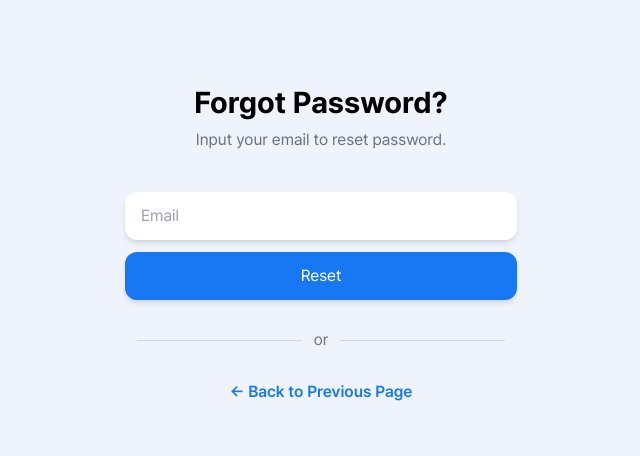
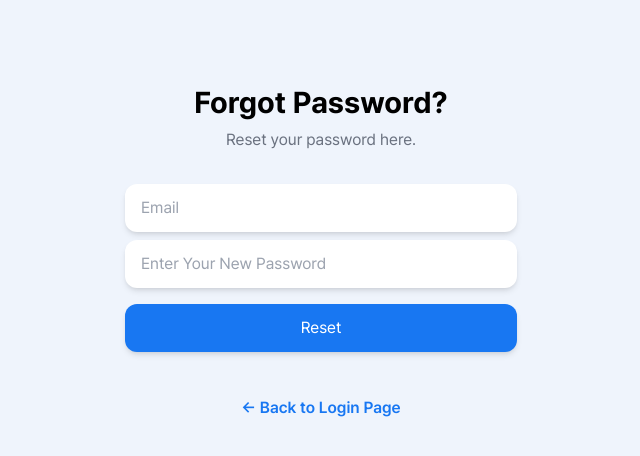
Before and after one commit to hheeseung/hwitter-refactoring, a Next.js app: page /reset-password in a window 1280 px wide. Shown: the top 456 px of the page, without its empty margins (319-959 px from the left). Built offline with nearby package versions, Linux system fonts and the light colour scheme.

Commit message:
feat: 비밀번호 초기화 기능

```diff
--- /dev/null
+++ b/src/app/(auth)/reset-password/actions.ts
@@ -0,0 +1,50 @@
+'use server';
+
+import prisma from '@/lib/db';
+import { z } from 'zod';
+import bcrypt from 'bcrypt';
+
+const isExistEmail = async (email: string) => {
+  const isExist = await prisma.user.findUnique({
+    where: {
+      email,
+    },
+  });
+  return Boolean(isExist);
+};
+
+const emailSchema = z.object({
+  email: z
+    .string()
+    .trim()
+    .email({ message: '이메일의 형식을 반드시 지켜서 입력해주세요.' })
+    .toLowerCase()
+    .refine(isExistEmail, '존재하지 않는 이메일입니다.'),
+  password: z.string().trim().min(5, '비밀번호는 5글자 이상이어야 합니다.'),
+});
+
+export async function reset(_: unknown, formData: FormData) {
+  const data = {
+    email: formData.get('email'),
+    password: formData.get('password'),
+  };
+  const result = await emailSchema.safeParseAsync(data);
+  if (!result.success) {
+    return {
+      errors: result.error.flatten(),
+    };
+  } else {
+    const hashedPassword = await bcrypt.hash(result.data.password, 12);
+    await prisma.user.update({
+      where: {
+        email: result.data.email,
+      },
+      data: {
+        password: hashedPassword,
+      },
+    });
+    return {
+      success: '비밀번호가 변경되었습니다.',
+    };
+  }
+}
--- a/src/app/(auth)/reset-password/page.tsx
+++ b/src/app/(auth)/reset-password/page.tsx
@@ -1,28 +1,51 @@
+'use client';
+
+import { useFormState } from 'react-dom';
 import Link from 'next/link';
+import { reset } from './actions';
 
-export default function ResetPassword() {
+export default function CheckEmail() {
+  const [state, dispatch] = useFormState(reset, null);
+
   return (
     <section className='text-center w-full p-7'>
-      <div className='mt-14 mb-10 space-y-2'>
+      <div className='mt-14 mb-8 space-y-2'>
         <h1 className='font-bold text-3xl'>Forgot Password?</h1>
-        <p className='text-gray-500'>Input your email to reset password.</p>
+        <p className='text-gray-500'>Reset your password here.</p>
       </div>
-      <form className='flex flex-col items-center space-y-3'>
-        <input className='auth-input' placeholder='Email' />
-        <button className='auth-button bg-primary text-white' type='submit'>
+      <form
+        action={dispatch}
+        className='flex flex-col items-start justify-center space-y-2'
+      >
+        <input
+          type='email'
+          name='email'
+          className='auth-input'
+          placeholder='Email'
+          required
+        />
+        {state &&
+          state.errors?.fieldErrors.email?.map((error, index) => (
+            <span key={index} className='px-2 py-1 text-like'>
+              {error}
+            </span>
+          ))}
+        <input
+          type='password'
+          name='password'
+          className='auth-input'
+          placeholder='Enter Your New Password'
+          required
+        />
+        <span>{state?.errors?.fieldErrors.password}</span>
+        <button type='submit' className='auth-button bg-primary text-white'>
           Reset
         </button>
       </form>
-      <div className='space-y-4 my-5'>
-        <p className='w-full my-7 text-gray-500 relative flex items-center justify-center'>
-          <span className='flex-grow h-px bg-gray-300 mx-3' />
-          <span>or</span>
-          <span className='flex-grow h-px bg-gray-300 mx-3' />
-        </p>
-      </div>
-      <p>
+      <p className='py-3 text-green-500 font-semibold'>{state?.success}</p>
+      <p className='mt-5'>
         <Link href='/login' className='text-primary font-semibold'>
-          ← Back to Previous Page
+          ← Back to Login Page
         </Link>
       </p>
     </section>
--- a/src/app/api/auth/[...nextauth]/route.ts
+++ b/src/app/api/auth/[...nextauth]/route.ts
@@ -19,14 +19,14 @@ const handler = NextAuth({
       }
 
       try {
-        let newUser = await prisma.user.findUnique({
+        let existUser = await prisma.user.findUnique({
           where: {
             email,
           },
         });
 
-        if (!newUser) {
-          newUser = await prisma.user.create({
+        if (!existUser) {
+          existUser = await prisma.user.create({
             data: {
               email,
               username: name!,
@@ -36,7 +36,7 @@ const handler = NextAuth({
           });
         }
 
-        const sessionData = { id: newUser.id };
+        const sessionData = { id: existUser.id };
         await sessionLogin(sessionData.id);
         return true;
       } catch (error) {
```
Also changed, not shown: .eslintrc.json.
